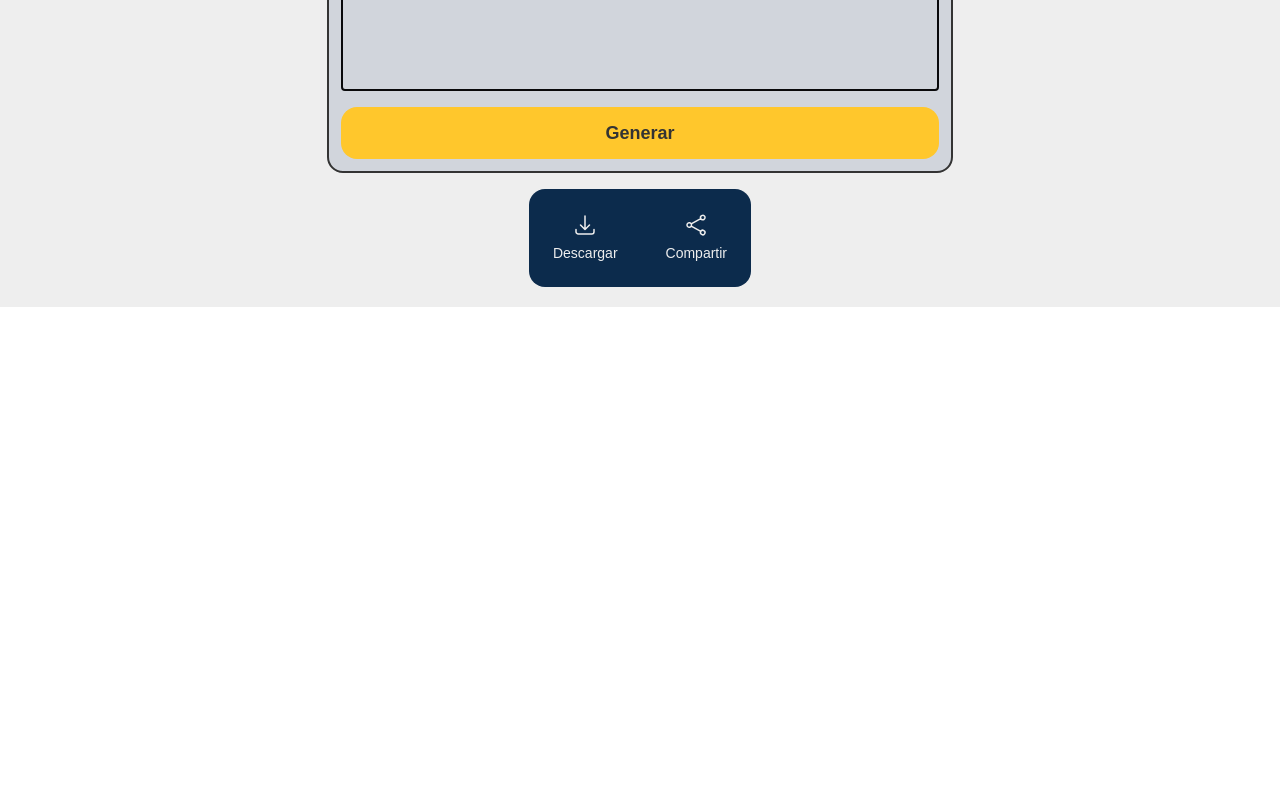
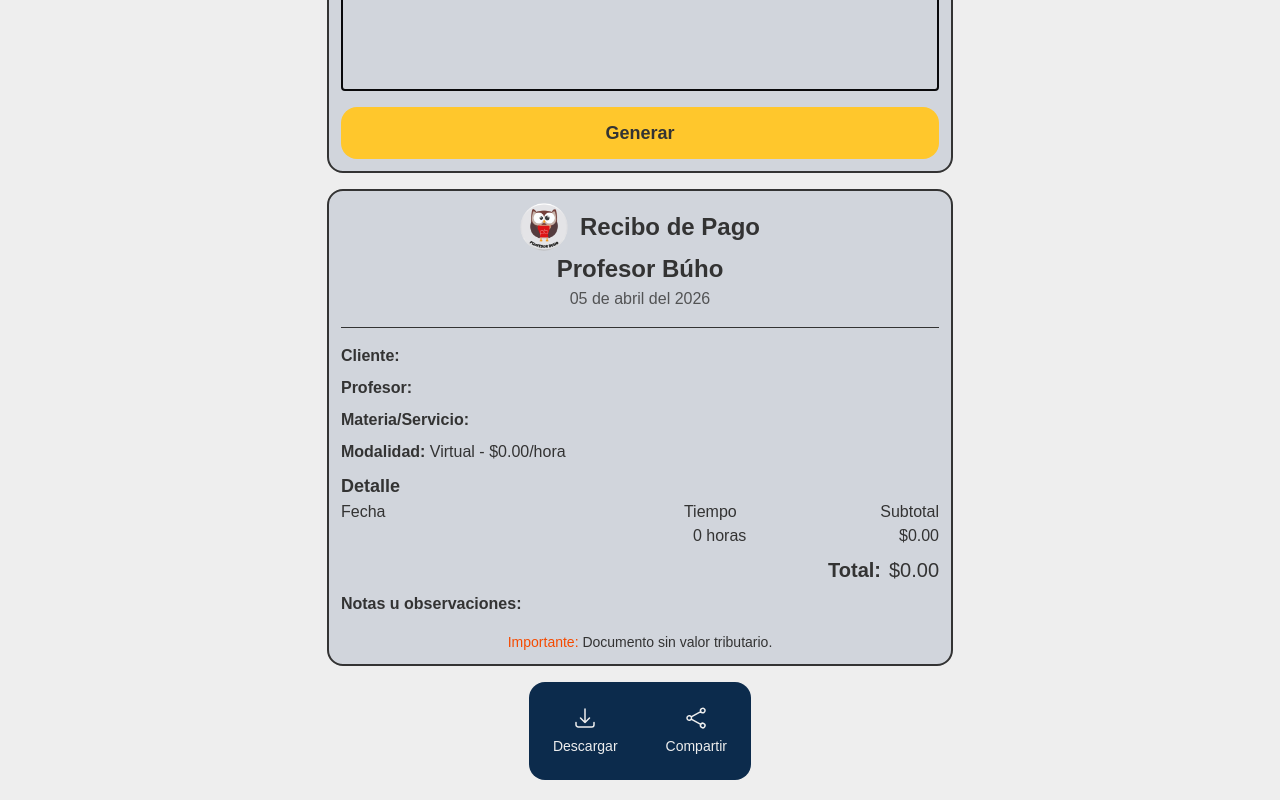
Before and after one commit to bryanquille/profesor-buho-receipts, a React (Vite) app: page / in a window 1280 px wide. Shown: the part 906-1706 px from the top of the page. Before the commit the page ends 1213 px from the top, so only its background shows below. Built offline with nearby package versions, Linux system fonts and the light colour scheme; a web font is replaced by a local one.

Commit message:
refactor ReceiptForm and MainLayout; implement Receipt component with form context and preview, enhance layout styling; creating ReceiptPreview component with a first aspect

```diff
--- a/src/App.tsx
+++ b/src/App.tsx
@@ -1,11 +1,11 @@
-import ReceiptForm from "./components/receipt/ReceiptForm"
+import Receipt from "./components/receipt/Receipt"
 import MainLayout from "./layout/MainLayout"
 
 function App() {
   return (
     <>
       <MainLayout>
-        <ReceiptForm />
+        <Receipt />
       </MainLayout>
     </>
   )
--- /dev/null
+++ b/src/components/receipt/Receipt.tsx
@@ -0,0 +1,21 @@
+import { FormProvider, useForm } from "react-hook-form"
+import { RECEIPT_DEFAULT_VALUES, ReceiptSchema, type ReceiptData } from "../../lib/schemas"
+import { zodResolver } from "@hookform/resolvers/zod"
+import ReceiptForm from "./ReceiptForm"
+import ReceiptPreview from "./ReceiptPreview"
+
+function Receipt() {
+  const methods = useForm<ReceiptData>({
+    resolver: zodResolver(ReceiptSchema),
+    defaultValues: RECEIPT_DEFAULT_VALUES
+  })
+
+  return (
+    <FormProvider {...methods}>
+      <ReceiptForm />
+      <ReceiptPreview />
+    </FormProvider>
+  )
+}
+
+export default Receipt
--- a/src/components/receipt/ReceiptForm.tsx
+++ b/src/components/receipt/ReceiptForm.tsx
@@ -1,6 +1,5 @@
-import { FormProvider, useForm, type FieldError } from "react-hook-form"
-import { ReceiptSchema, type ReceiptData, mappedModalityOptions, RECEIPT_DEFAULT_VALUES } from "../../lib/schemas"
-import { zodResolver } from "@hookform/resolvers/zod"
+import { useFormContext, type FieldError } from "react-hook-form"
+import { type ReceiptData, mappedModalityOptions, RECEIPT_DEFAULT_VALUES } from "../../lib/schemas"
 import Input from "../ui/Input"
 import Textarea from "../ui/Textarea"
 import Select from "../ui/Select"
@@ -8,29 +7,21 @@
 import DynamicInputs from "./DynamicInputs"
 
 function ReceiptForm() {
-  const methods = useForm<ReceiptData>({
-    resolver: zodResolver(ReceiptSchema),
-    defaultValues: RECEIPT_DEFAULT_VALUES
-  })
-
   const {
     register,
     handleSubmit,
     reset,
-    // watch,
     formState: { errors },
-  } = methods
+  } = useFormContext<ReceiptData>()
 
   const onSubmit = (data: ReceiptData) => {
     console.log(data)
     reset(RECEIPT_DEFAULT_VALUES)
   }
 
-
   return (
-    <FormProvider {...methods}>
     <form
-        className="w-11/12 mx-auto p-3 flex flex-col gap-4 border-2 rounded-2xl bg-gray-300 dark:bg-primary"
+      className="w-11/12 p-3 flex flex-col gap-4 border-2 rounded-2xl bg-gray-300 dark:bg-primary"
       onSubmit={handleSubmit(onSubmit)}
     >
       <div>
@@ -103,7 +94,6 @@
 
       <GenerateButton />
     </form>
-    </FormProvider>
   )
 }
 
--- /dev/null
+++ b/src/components/receipt/ReceiptPreview.tsx
@@ -0,0 +1,106 @@
+import { useFormContext } from "react-hook-form"
+import { mappedModalityOptions, type ReceiptData } from "../../lib/schemas"
+import logo from "../../assets/images/logo/pb-icon.png"
+
+function ReceiptPreview() {
+  const { watch } = useFormContext<ReceiptData>()
+  const formData = watch()
+
+  return (
+    <section className="w-11/12 p-3 flex flex-col gap-4 border-2 rounded-2xl bg-gray-300 dark:bg-primary">
+      <header className="flex flex-col justify-center items-center gap-0.5">
+        <div className="flex flex-row-reverse justify-center items-center gap-3">
+          <h2 className="font-bold text-2xl">Recibo de Pago</h2>
+          <img
+            src={logo}
+            alt="Logotipo del Profesor Búho"
+            className="w-12 h-12"
+          />
+        </div>
+
+        <strong className="text-center font-black text-2xl">
+          Profesor Búho
+        </strong>
+
+        <time
+          dateTime="05/04/2026"
+          className="text-center opacity-80"
+        >
+          05 de abril del 2026
+        </time>
+      </header>
+
+      <hr />
+
+      <main className="flex flex-col justify-start gap-2">
+        <p>
+          <span className="font-semibold">Cliente: </span>
+          <span>{formData.customerName}</span>
+        </p>
+
+        {formData.studentName && (
+          <p>
+            <span className="font-semibold">Estudiante: </span>
+            <span>{formData.studentName}</span>
+          </p>
+        )}
+
+        <p>
+          <span className="font-semibold">Profesor: </span>
+          <span>{formData.teacherName}</span>
+        </p>
+
+        <p>
+          <span className="font-semibold">Materia/Servicio: </span>
+          <span>{formData.subjectOrService}</span>
+        </p>
+
+        <p>
+          <span className="font-semibold">Modalidad: </span>
+          <span>{mappedModalityOptions[formData.modality]} - </span>
+          <span>${(formData.pricePerHour as number).toFixed(2)}/hora</span>
+        </p>
+
+        <article>
+          <h3 className="font-bold text-lg">Detalle</h3>
+          <div className="flex justify-between items-center">
+            <span className="w-2/6">Fecha</span>
+            <span>Tiempo</span>
+            <span>Subtotal</span>
+          </div>
+          {
+            formData.items.map((item, index) => (
+              <div
+                key={index}
+                className="flex justify-between items-center"
+              >
+                <span className="w-2/6">{item.dateOfClasses}</span>
+                <span>{item.hoursOfClasses as number} horas</span>
+                <span>${(item.subtotal as number).toFixed(2)}</span>
+              </div>
+            ))
+          }
+        </article>
+
+        <p className="flex justify-end items-center gap-2 text-xl">
+          <span className="font-semibold">Total: </span>
+          <span>${formData.items.reduce((acum, item) => item.subtotal as number + acum, 0).toFixed(2)}</span>
+        </p>
+
+        <p className="flex flex-col justify-start">
+          <span className="font-semibold">Notas u observaciones: </span>
+          <span>{formData.notesOrObservations}</span>
+        </p>
+      </main>
+
+      <footer>
+        <p className="text-sm text-center">
+          <span className="text-orange-600">Importante: </span>
+          <span>Documento sin valor tributario.</span>
+        </p>
+      </footer>
+    </section>
+  )
+}
+
+export default ReceiptPreview
--- /dev/null
+++ b/src/components/ui/ReceiptInfo.tsx
@@ -0,0 +1,15 @@
+interface ReceiptInfoPropsTypes {
+  keyInfo: string;
+  info: string | number;
+}
+
+function ReceiptInfo({ keyInfo, info }: ReceiptInfoPropsTypes) {
+  return (
+    <p>
+      <span className="font-semibold">{keyInfo} </span>
+      <span>{info}</span>
+    </p>
+  )
+}
+
+export default ReceiptInfo
--- a/src/layout/MainLayout.tsx
+++ b/src/layout/MainLayout.tsx
@@ -10,7 +10,7 @@
   return (
     <div className="w-full min-h-screen flex flex-col items-center gap-4 bg-primary-neutral dark:bg-zinc-900">
       <Header />
-      <main>
+      <main className="flex flex-col justify-center items-center gap-4">
         {children}
       </main>
       <Footer />
```
Lines whose indentation alone changed are shown as unchanged.
